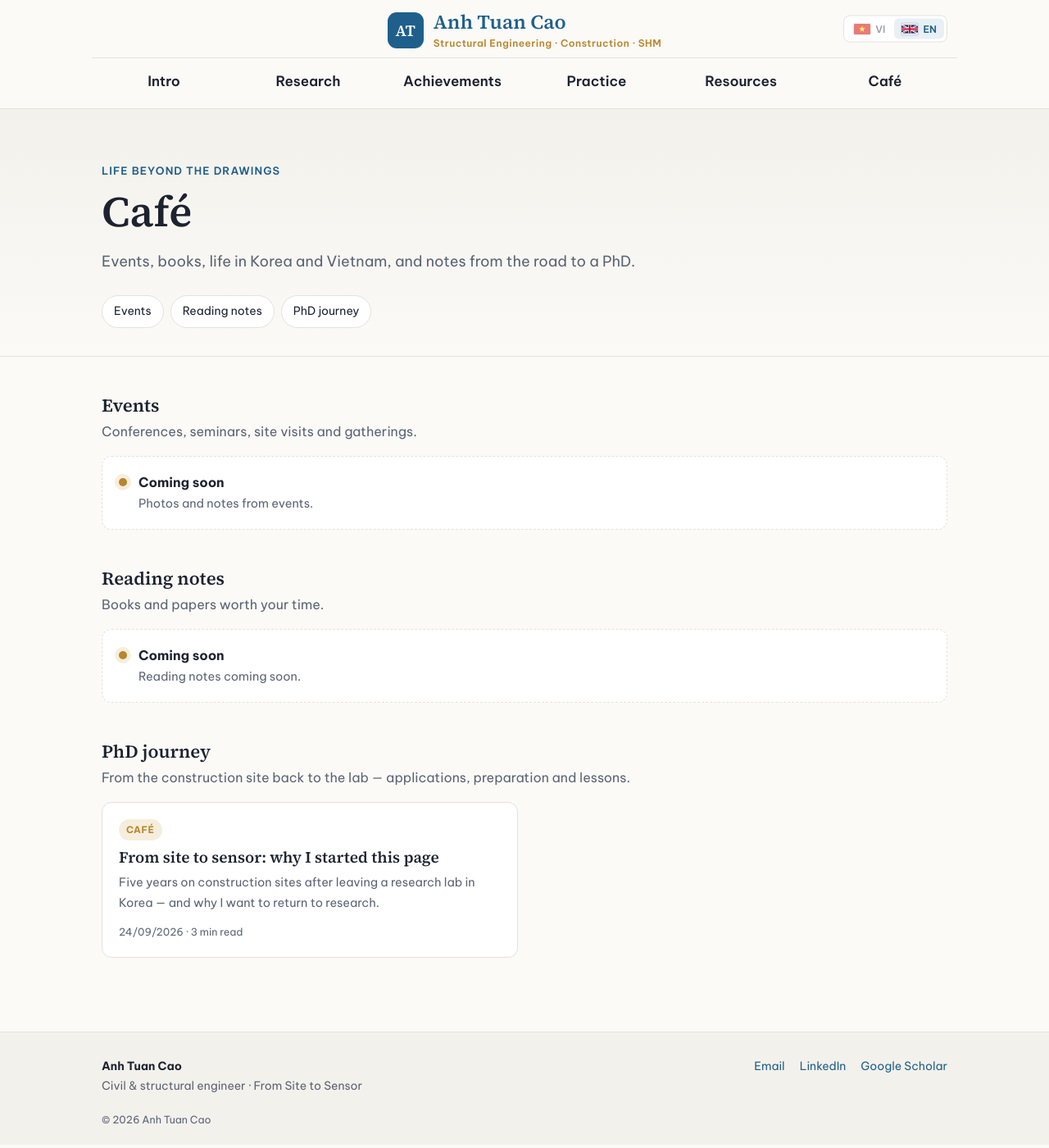
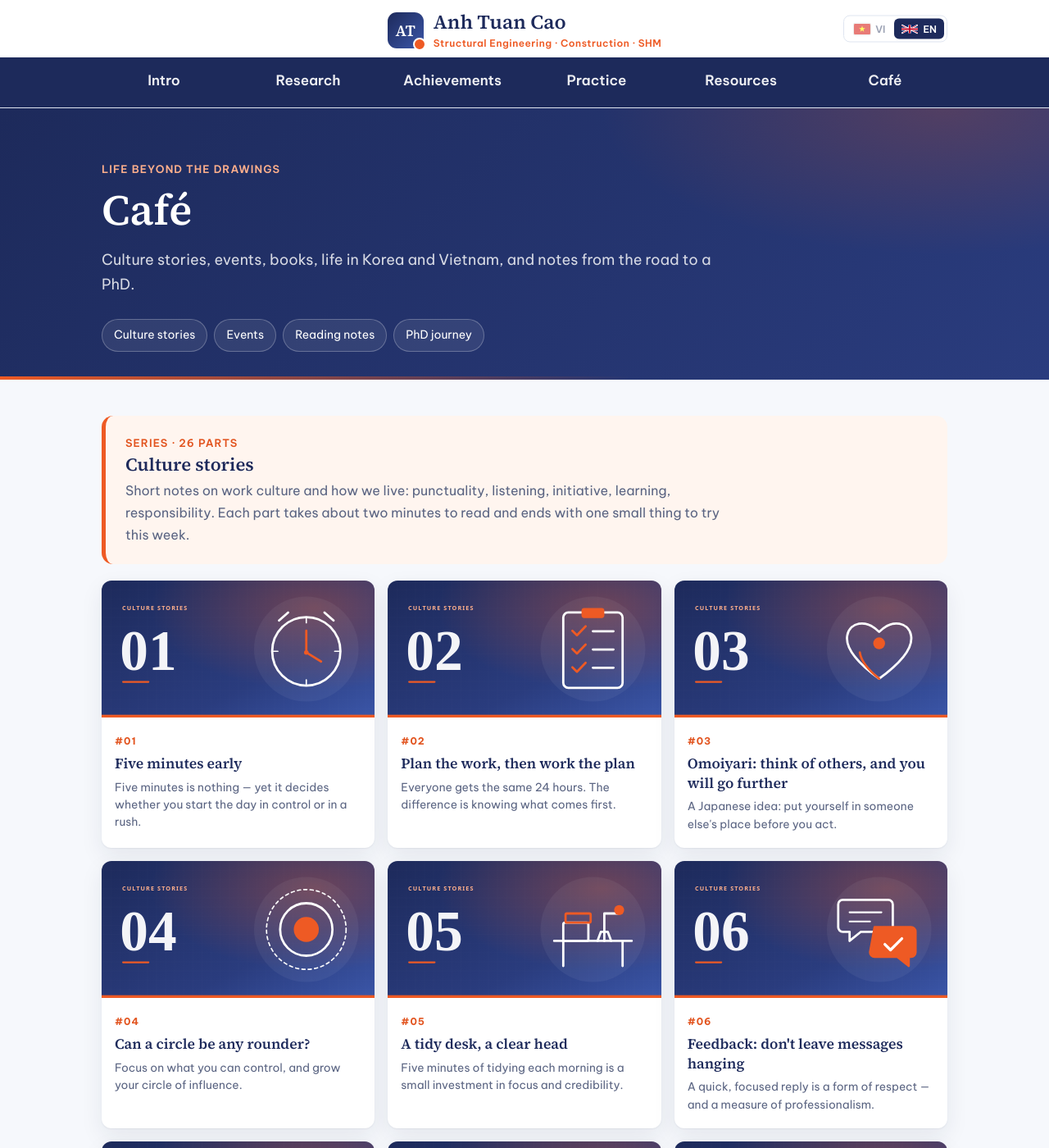
Before and after one commit to anhtuan-cao/anhtuan-cao.github.io, a Jekyll site: the page built from cafe/index.html, in a window 1280 px wide and 1400 px high. Shown: the whole window at 82% size. Built offline with Jekyll 4.4.1, drawn with Linux system fonts in a browser that asks for light colours; some of the changed text lies outside the part shown.

Commit message:
Add files via upload

```diff
--- a/cafe/index.html
+++ b/cafe/index.html
@@ -5,14 +5,27 @@ title_en: "Café"
 title_vi: "Café"
 kicker_en: "Life beyond the drawings"
 kicker_vi: "Ngoài bản vẽ"
-lead_en: "Events, books, life in Korea and Vietnam, and notes from the road to a PhD."
-lead_vi: "Sự kiện, sách hay, cuộc sống ở Hàn Quốc và Việt Nam, và ghi chép trên hành trình đến với bậc Tiến sĩ."
+lead_en: "Culture stories, events, books, life in Korea and Vietnam, and notes from the road to a PhD."
+lead_vi: "Câu chuyện văn hóa, sự kiện, sách hay, cuộc sống ở Hàn Quốc và Việt Nam, và ghi chép trên hành trình đến với bậc Tiến sĩ."
 subnav:
+  - { id: culture, en: "Culture stories", vi: "Câu chuyện văn hóa" }
   - { id: events, en: "Events", vi: "Sự kiện" }
   - { id: reading, en: "Reading notes", vi: "Góc đọc" }
   - { id: journey, en: "PhD journey", vi: "Hành trình PhD" }
 ---
 {% assign all = site.categories.cafe %}
+
+<section id="culture" class="wrap topic">
+  <div class="series-intro">
+    <div>
+      <p class="eyebrow"><span class="l-vi">Loạt bài · 26 kỳ</span><span class="l-en">Series · 26 parts</span></p>
+      <h3 class="t"><span class="l-vi">Câu chuyện văn hóa</span><span class="l-en">Culture stories</span></h3>
+      <p><span class="l-vi">Những ghi chép ngắn về văn hóa làm việc và cách sống: đúng giờ, lắng nghe, chủ động, học hỏi, sống có trách nhiệm. Mỗi kỳ đọc trong khoảng hai phút, kết thúc bằng một việc nhỏ để thử ngay trong tuần.</span><span class="l-en">Short notes on work culture and how we live: punctuality, listening, initiative, learning, responsibility. Each part takes about two minutes to read and ends with one small thing to try this week.</span></p>
+    </div>
+  </div>
+  {% assign ser = all | where: "series", "van-hoa" | sort: "series_no" %}
+  <div class="story-grid">{% for p in ser %}{% include story-card.html post=p %}{% endfor %}</div>
+</section>
 
 <section id="events" class="wrap topic">
   <h3 class="t"><span class="l-en">Events</span><span class="l-vi">Sự kiện</span></h3>
--- a/style.css
+++ b/style.css
@@ -1,13 +1,18 @@
 :root{
-  --bg:#fbfaf7; --surface:#ffffff; --soft:#f3f1eb; --ink:#1c2230; --muted:#5b6475; --line:#e6e2da;
-  --accent:#1f5f8b; --accent-soft:#e8f0f6; --gold:#b8862b; --gold-soft:#f6eedd;
-  --site:#b4541f; --site-soft:#f8e9df;
+  /* Bảng màu: xanh navy + cam (tham khảo nhận diện Central) */
+  --navy:#1d2a5b; --navy-2:#2a3c7e; --navy-3:#3b56a8; --orange:#ee5a24; --orange-2:#ff7a45;
+  --bg:#f6f8fc; --surface:#ffffff; --soft:#eef2f9; --sky:#e9f0fb; --cream:#fff5ef;
+  --ink:#16203d; --muted:#5a6482; --line:#dfe5f0;
+  --accent:#233c8c; --accent-soft:#e6edfa; --gold:#e2541f; --gold-soft:#fdece3;
+  --site:#e2541f; --site-soft:#fdece3;
   --serif:"Source Serif 4",Georgia,serif; --sans:"Be Vietnam Pro",system-ui,sans-serif;
-  --shadow:0 1px 2px rgba(20,30,50,.05),0 8px 24px rgba(20,30,50,.06);
+  --shadow:0 1px 2px rgba(20,32,70,.06),0 10px 28px rgba(20,32,70,.08);
 }
 @media (prefers-color-scheme:dark){
-  :root{ --bg:#12151b; --surface:#1a1e26; --soft:#161a21; --ink:#e8eaee; --muted:#a2a9b6; --line:#2a303b;
-         --accent:#7fb6dd; --accent-soft:#1d2a36; --gold:#e0b566; --gold-soft:#2c261a; --site:#e59a6b; --site-soft:#2e2019;
+  :root{ --navy:#0f1633; --navy-2:#18234d; --navy-3:#2a3c7e; --orange:#ff7a45; --orange-2:#ff9a70;
+         --bg:#0d1226; --surface:#151c38; --soft:#121933; --sky:#131b38; --cream:#1c1a2a;
+         --ink:#e8ebf5; --muted:#a3abc4; --line:#27305a;
+         --accent:#8fb0ff; --accent-soft:#1c2750; --gold:#ff8a5b; --gold-soft:#2e1f22; --site:#ff8a5b; --site-soft:#2e1f22;
          --shadow:none; }
 }
 *{box-sizing:border-box;margin:0}
@@ -242,3 +247,161 @@ h3{font-size:17px;font-weight:600;line-height:1.4}
   .sec-head{flex-direction:column;align-items:flex-start}
   .post-body{font-size:16.5px}
 }
+
+
+/* =====================================================================
+   PHỐI MÀU THEO VÙNG (navy đậm – trắng – xanh nhạt – kem cam)
+   ===================================================================== */
+/* Thanh trên: trắng; hàng menu: navy đậm, gạch chân cam */
+.nav{background:color-mix(in srgb,var(--surface) 96%,transparent);border-bottom:0;box-shadow:0 1px 0 var(--line)}
+.brand-mark{background:linear-gradient(135deg,var(--navy),var(--navy-3));position:relative}
+.brand-mark::after{content:"";position:absolute;right:-3px;bottom:-3px;width:12px;height:12px;border-radius:50%;background:var(--orange);border:2px solid var(--surface)}
+.brand-text{color:var(--navy)}
+.brand-text small{color:var(--orange)}
+html[data-lang="vi"] .lang-opt[data-l="vi"],html[data-lang="en"] .lang-opt[data-l="en"]{background:var(--navy);color:#fff}
+@media (min-width:961px){
+  .nav .wrap.nav-inner{max-width:none;padding:0}
+  .nav-top{max-width:1080px;margin:0 auto;width:100%;padding-inline:24px}
+  .lang{right:24px}
+  .menu{background:var(--navy);border-top:0;margin:0;padding:0 max(12px,calc((100% - 1080px)/2 + 12px))}
+  .m-top{color:#fff;opacity:.92;border-bottom-width:3px}
+  .m-item:hover .m-top,.m-item:focus-within .m-top,.m-top.active{color:#fff;opacity:1;border-bottom-color:var(--orange);background:rgba(255,255,255,.06)}
+  .drop{border-top-color:var(--orange)}
+}
+.drop a:hover{background:var(--gold-soft);color:var(--site)}
+@media (prefers-color-scheme:dark){.brand-text{color:#fff}}
+
+/* Tiêu đề mục có vạch cam */
+.sec-head h2{position:relative;padding-left:16px}
+.sec-head h2::before{content:"";position:absolute;left:0;top:.18em;bottom:.18em;width:5px;border-radius:3px;background:var(--orange)}
+.sec-head{border-bottom-color:var(--line)}
+.sec-head .more{color:var(--site)}
+
+/* Nút */
+.btn.primary{background:var(--orange);border-color:var(--orange);color:#fff}
+.btn.primary:hover{background:var(--orange-2);border-color:var(--orange-2)}
+@media (prefers-color-scheme:dark){.btn.primary{color:#fff}}
+
+/* Dải nền theo vùng (full width) */
+.band{padding:8px 0 70px}
+.band > .section:first-child{padding-top:64px}
+.band-sky{background:var(--sky)}
+.band-cream{background:var(--cream)}
+.band-white{background:var(--surface)}
+
+/* HERO: vùng navy đậm */
+.hero-band{background:
+  radial-gradient(900px 420px at 85% 10%,rgba(238,90,36,.22),transparent 60%),
+  linear-gradient(135deg,var(--navy) 0%,var(--navy-2) 60%,var(--navy-3) 100%);
+  color:#fff;padding-bottom:70px;position:relative;overflow:hidden}
+.hero-band::after{content:"";position:absolute;inset:auto 0 0 0;height:6px;background:linear-gradient(90deg,var(--orange),var(--orange-2) 40%,transparent)}
+.hero-band .hero{padding-bottom:10px}
+.hero-band .eyebrow{color:#ffb08c}
+.hero-band h1{color:#fff}
+.hero-band .lead{color:rgba(255,255,255,.82)}
+.hero-band .tagline{background:rgba(255,255,255,.1);color:#fff;border:1px solid rgba(255,255,255,.18)}
+.hero-band .tagline i{color:var(--orange-2);opacity:1}
+.hero-band .btn{background:transparent;color:#fff;border-color:rgba(255,255,255,.35)}
+.hero-band .btn:hover{border-color:#fff}
+.hero-band .btn.primary{background:var(--orange);border-color:var(--orange)}
+.hero-band .hero-photo img{border-color:rgba(255,255,255,.9);box-shadow:0 0 0 6px rgba(238,90,36,.35),0 20px 40px rgba(0,0,0,.25)}
+.stats-wrap{margin-top:-44px;position:relative;z-index:2}
+.stats{border:0;box-shadow:var(--shadow);background:var(--line)}
+.stats b{color:var(--navy);font-size:30px}
+.stats div{border-top:3px solid transparent}
+.stats div:nth-child(odd){border-top-color:var(--orange)}
+.stats div:nth-child(even){border-top-color:var(--navy-3)}
+@media (prefers-color-scheme:dark){.stats b{color:#fff}}
+
+/* Bridge & thẻ */
+.bridge .side{box-shadow:var(--shadow);border:0}
+.bridge .side.sensor{border-top:4px solid var(--navy-3)}
+.bridge .arrow{color:var(--orange)}
+.scard{border:0;box-shadow:var(--shadow)}
+.scard .ic{background:var(--navy);color:#fff}
+.scard.hl{border:0;box-shadow:0 0 0 2px var(--orange),var(--shadow)}
+.scard.hl .ic{background:var(--orange);color:#fff}
+.scard:hover{box-shadow:0 0 0 2px var(--navy-3),var(--shadow)}
+.feature{background:linear-gradient(160deg,var(--navy) 0%,var(--navy-2) 100%);color:#fff;border:0;box-shadow:var(--shadow)}
+.feature .k{color:var(--orange-2)}
+.feature p{color:rgba(255,255,255,.8)}
+.feature .go{color:var(--orange-2)}
+.feature:hover{box-shadow:0 0 0 2px var(--orange),var(--shadow)}
+.latest{border:0;box-shadow:var(--shadow)}
+.latest .d b{color:var(--orange)}
+.latest a:hover h4{color:var(--site)}
+
+/* PAGE HEAD: dải navy */
+.page-head{background:
+  radial-gradient(700px 300px at 90% 0%,rgba(238,90,36,.22),transparent 60%),
+  linear-gradient(135deg,var(--navy),var(--navy-2));color:#fff;border-bottom:0;position:relative}
+.page-head::after{content:"";position:absolute;left:0;right:0;bottom:0;height:4px;background:linear-gradient(90deg,var(--orange),transparent 60%)}
+.page-head .eyebrow{color:#ffb08c}
+.page-head .lead{color:rgba(255,255,255,.82)}
+.subnav a{background:rgba(255,255,255,.08);border-color:rgba(255,255,255,.25);color:#fff}
+.subnav a:hover{background:var(--orange);border-color:var(--orange);color:#fff}
+.topic h3.t{color:var(--navy);position:relative;padding-left:14px}
+.topic h3.t::before{content:"";position:absolute;left:0;top:.2em;bottom:.2em;width:4px;border-radius:2px;background:var(--orange)}
+@media (prefers-color-scheme:dark){.topic h3.t{color:#fff}}
+
+/* Thẻ bài */
+.pcard{border:0;box-shadow:var(--shadow);border-top:3px solid var(--navy-3)}
+.pcard:hover{box-shadow:0 0 0 2px var(--orange),var(--shadow)}
+.pcard-cat{background:var(--accent-soft);color:var(--accent)}
+.card{border-top-color:var(--orange);box-shadow:var(--shadow);border-left:0;border-right:0;border-bottom:0}
+
+/* Bài viết */
+.post-body h2{color:var(--navy);padding-bottom:6px;border-bottom:2px solid var(--line);position:relative}
+.post-body h2::after{content:"";position:absolute;left:0;bottom:-2px;width:56px;height:2px;background:var(--orange)}
+@media (prefers-color-scheme:dark){.post-body h2{color:#fff}}
+.post-body th{background:var(--navy);color:#fff;border-color:var(--navy)}
+.post-body tr:nth-child(even) td{background:var(--soft)}
+.post-body blockquote{border-left-color:var(--orange);background:var(--cream)}
+.angle{background:linear-gradient(135deg,var(--sky),var(--surface));border:0;border-left:5px solid var(--navy-3);box-shadow:var(--shadow)}
+.angle > p:first-child{color:var(--navy-3)}
+.crumb a,.crumb{color:var(--site)}
+.tag{background:var(--sky);border-color:transparent;color:var(--accent)}
+.author-box{border:0;box-shadow:var(--shadow);border-left:4px solid var(--orange)}
+
+/* FOOTER: navy đậm */
+.foot{background:var(--navy);color:rgba(255,255,255,.72);border-top:4px solid var(--orange)}
+.foot b{color:#fff}
+.foot a{color:#ffb08c}
+.foot a:hover{color:#fff}
+body.home .foot{margin-top:0}
+
+/* ---------- CÂU CHUYỆN VĂN HÓA ---------- */
+.series-intro{background:var(--cream);border-radius:14px;padding:22px 24px;margin-bottom:20px;border-left:5px solid var(--orange)}
+.series-intro .eyebrow{color:var(--site)}
+.series-intro p:last-child{color:var(--muted);max-width:70ch}
+.story-grid{display:grid;grid-template-columns:repeat(3,1fr);gap:16px}
+.story-card{display:flex;flex-direction:column;background:var(--surface);border-radius:12px;overflow:hidden;box-shadow:var(--shadow);color:var(--ink);text-decoration:none!important;transition:.15s}
+.story-card:hover{transform:translateY(-3px);box-shadow:0 0 0 2px var(--orange),var(--shadow)}
+.story-card img{width:100%;aspect-ratio:2/1;object-fit:cover}
+.sc-body{padding:14px 16px 18px}
+.sc-no{font:700 12px var(--sans);letter-spacing:.08em;color:var(--site)}
+.story-card h3{font:600 17.5px/1.35 var(--serif);margin:4px 0 6px;color:var(--navy)}
+.story-card p{font-size:13.8px;color:var(--muted);line-height:1.55}
+@media (prefers-color-scheme:dark){.story-card h3{color:#fff}}
+.series-chip{display:inline-block;margin:12px 0 0;padding:4px 12px;border-radius:999px;background:var(--navy);color:#fff;font-size:12.5px;font-weight:600;letter-spacing:.03em}
+.series-chip b{color:var(--orange-2)}
+.post-body .try{margin:26px 0 8px;padding:16px 20px;border-radius:12px;background:var(--sky);border-left:5px solid var(--navy-3)}
+.post-body .try p{margin:0}
+.post-body .try strong{color:var(--navy-3)}
+@media (prefers-color-scheme:dark){.post-body .try strong{color:var(--accent)}}
+.post-body blockquote{font:500 19px/1.55 var(--serif);color:var(--navy)}
+.post-body blockquote p:last-child{font:600 13px var(--sans);color:var(--muted);letter-spacing:.02em}
+@media (prefers-color-scheme:dark){.post-body blockquote{color:var(--ink)}}
+.series-nav{display:grid;grid-template-columns:1fr auto 1fr;gap:12px;margin-top:26px}
+.series-nav .sn{display:flex;flex-direction:column;gap:3px;padding:14px 16px;border-radius:12px;background:var(--surface);box-shadow:var(--shadow);color:var(--ink);text-decoration:none!important}
+.series-nav .sn small{font-size:12px;font-weight:600;color:var(--site)}
+.series-nav .sn b{font:600 15px/1.35 var(--serif)}
+.series-nav .next{text-align:right;grid-column:3}
+.series-nav .prev{grid-column:1}
+.series-nav .all{grid-column:2;background:var(--navy);color:#fff;text-align:center;justify-content:center}
+.series-nav .all small{color:var(--orange-2)}
+.series-nav .sn:hover{box-shadow:0 0 0 2px var(--orange),var(--shadow)}
+@media (max-width:960px){.story-grid{grid-template-columns:repeat(2,1fr)}}
+@media (max-width:760px){.story-grid{grid-template-columns:1fr}.series-nav{grid-template-columns:1fr}.series-nav .sn{grid-column:auto!important;text-align:left}}
+.series-chip{display:table;margin-top:10px}
+.series-intro h3.t{padding-left:0}.series-intro h3.t::before{display:none}
```
Also changed, not shown: index.html (+9 -2 lines).
